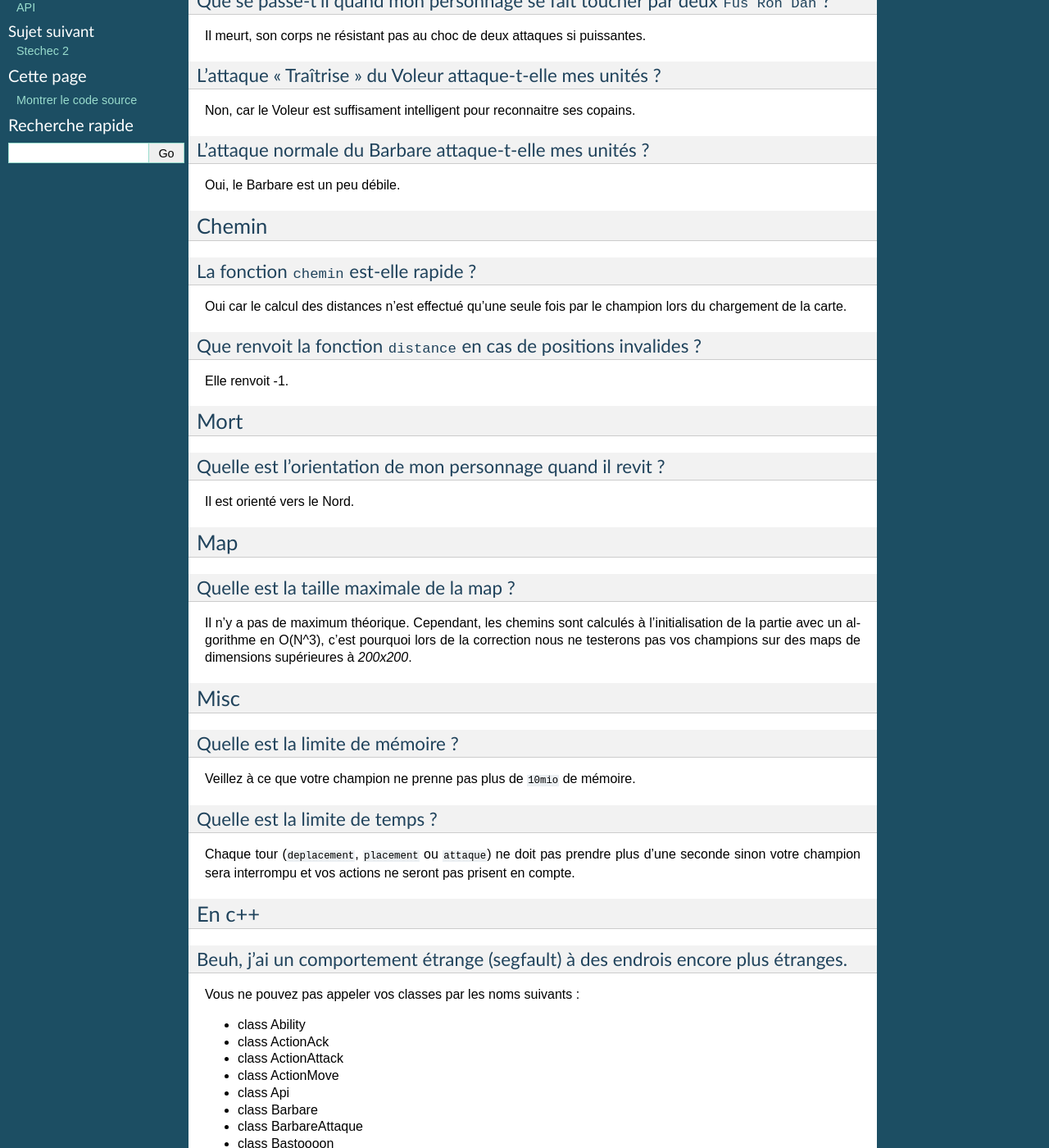
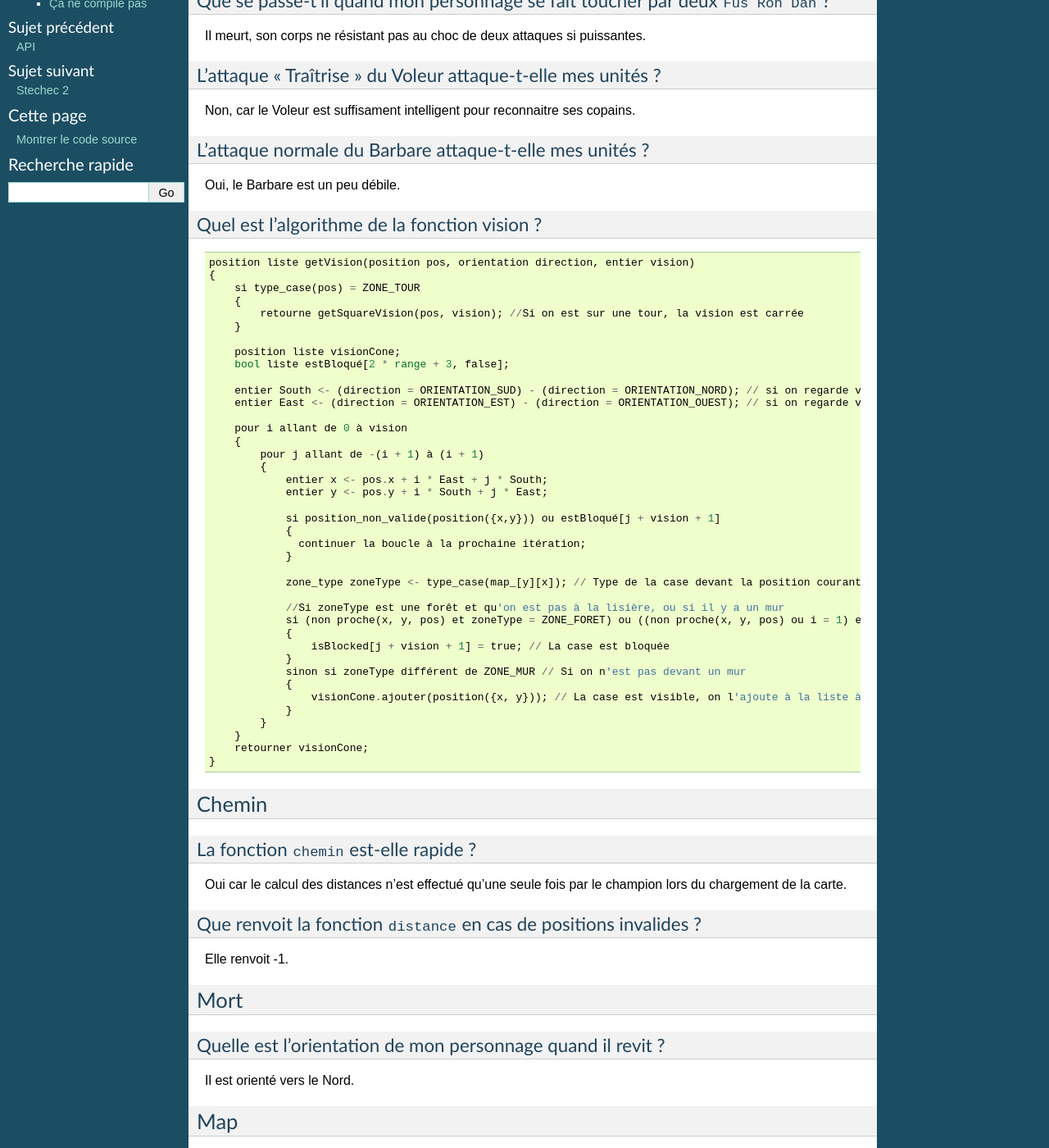
Before and after one commit to prologin/prologin2012, a Sphinx documentation site: the page built from doc/faq-candidat.rst, in a window 1280 px wide and 1400 px high, scrolled down 1502 px. Shown: the whole window at 82% size. Built offline with Sphinx 7.4.7, drawn with Linux system fonts in a browser that asks for light colours; some of the changed text lies outside the part shown.

Commit message:
getVision algorithm documented

```diff
--- a/doc/faq-candidat.rst
+++ b/doc/faq-candidat.rst
@@ -92,6 +92,53 @@
 
 Oui, le Barbare est un peu débile.
 
+Quel est l'algorithme de la fonction vision ?
+---------------------------------------------
+
+::
+
+    position liste getVision(position pos, orientation direction, entier vision)
+    {
+        si type_case(pos) = ZONE_TOUR
+        {
+            retourne getSquareVision(pos, vision); //Si on est sur une tour, la vision est carrée
+        }
+
+        position liste visionCone;
+        bool liste estBloqué[2 * range + 3, false];
+
+        entier South <- (direction = ORIENTATION_SUD) - (direction = ORIENTATION_NORD); // si on regarde vers le nord, South vaut -1 et le cône est inversé
+        entier East <- (direction = ORIENTATION_EST) - (direction = ORIENTATION_OUEST); // si on regarde vers l'Ouest, East vaut -1 et le cône est inversé
+
+        pour i allant de 0 à vision
+        {
+            pour j allant de -(i + 1) à (i + 1)
+            {
+                entier x <- pos.x + i * East + j * South;
+                entier y <- pos.y + i * South + j * East;
+
+                si position_non_valide(position({x,y})) ou estBloqué[j + vision + 1]
+                {
+                  continuer la boucle à la prochaine itération;
+                }
+
+                zone_type zoneType <- type_case(map_[y][x]); // Type de la case devant la position courante
+
+                //Si zoneType est une forêt et qu'on est pas à la lisière, ou si il y a un mur
+                si (non proche(x, y, pos) et zoneType = ZONE_FORET) ou ((non proche(x, y, pos) ou i = 1) et zoneType = ZONE_MUR)
+                {
+                    isBlocked[j + vision + 1] = true; // La case est bloquée
+                }
+                sinon si zoneType différent de ZONE_MUR // Si on n'est pas devant un mur
+                {
+                    visionCone.ajouter(position({x, y})); // La case est visible, on l'ajoute à la liste à retourner
+                }
+            }
+        }
+        retourner visionCone;
+    }
+
+
 Chemin
 ======
 
--- a/doc/finale.rst
+++ b/doc/finale.rst
@@ -52,6 +52,8 @@
     distance. Elle reste sur le terrain jusqu'à ce que le Voleur pose un autre
     palantír. Le champs de vision est le même que celui qu'aurait un Voleur sur
     un tour.
+    Il peut le poser sur n'importe quelle case (même hors de son champ de
+    vision)
   :cooldown: 3 tours
 
 *Traîtrise*
@@ -113,6 +115,8 @@
   :description: L'Elfe peut réveler une zone carrée (comme si il
     était sur une tour) de la carte. Elle sera visible jusqu'à la prochaine
     phase d'attaque.
+    Il peut révéler n'importe quelle case de la carte, même hors de son
+    champ de vision.
   :cooldown: 5 tours
 
 Champs de vision
```
